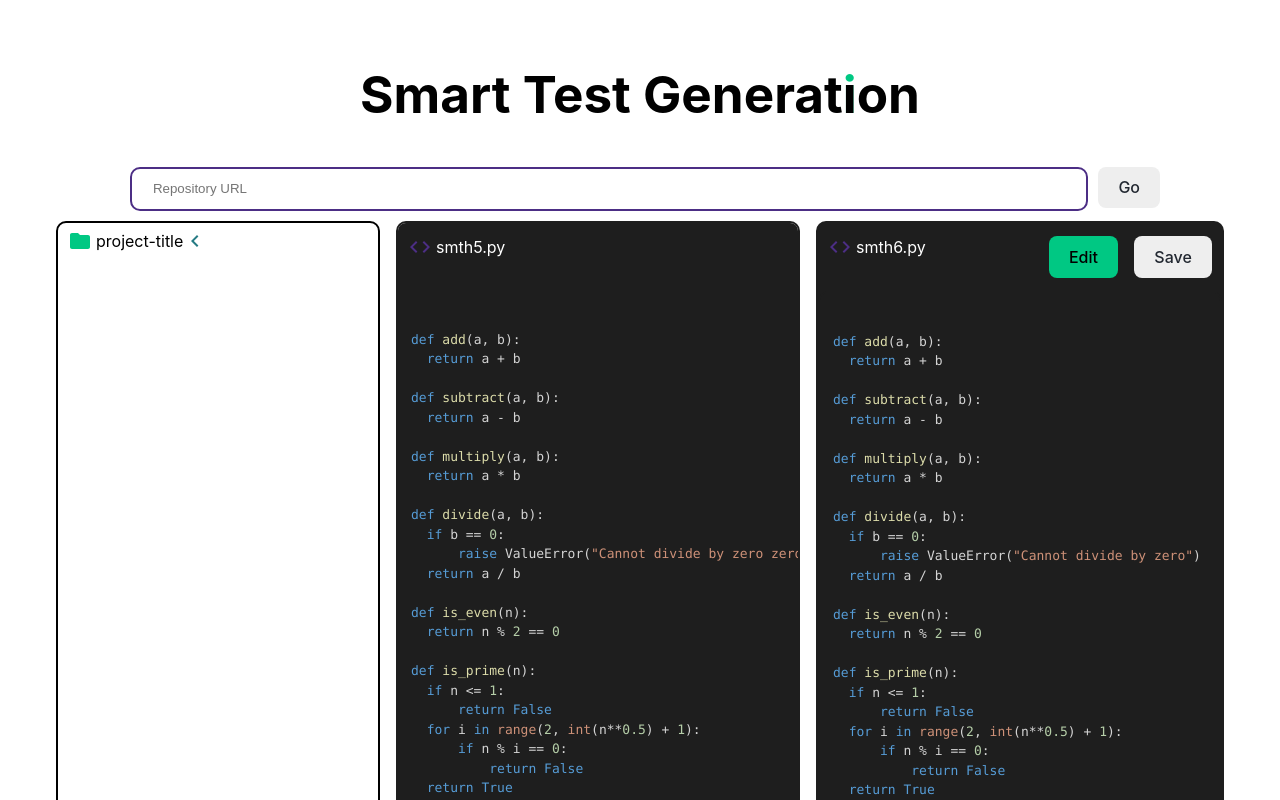
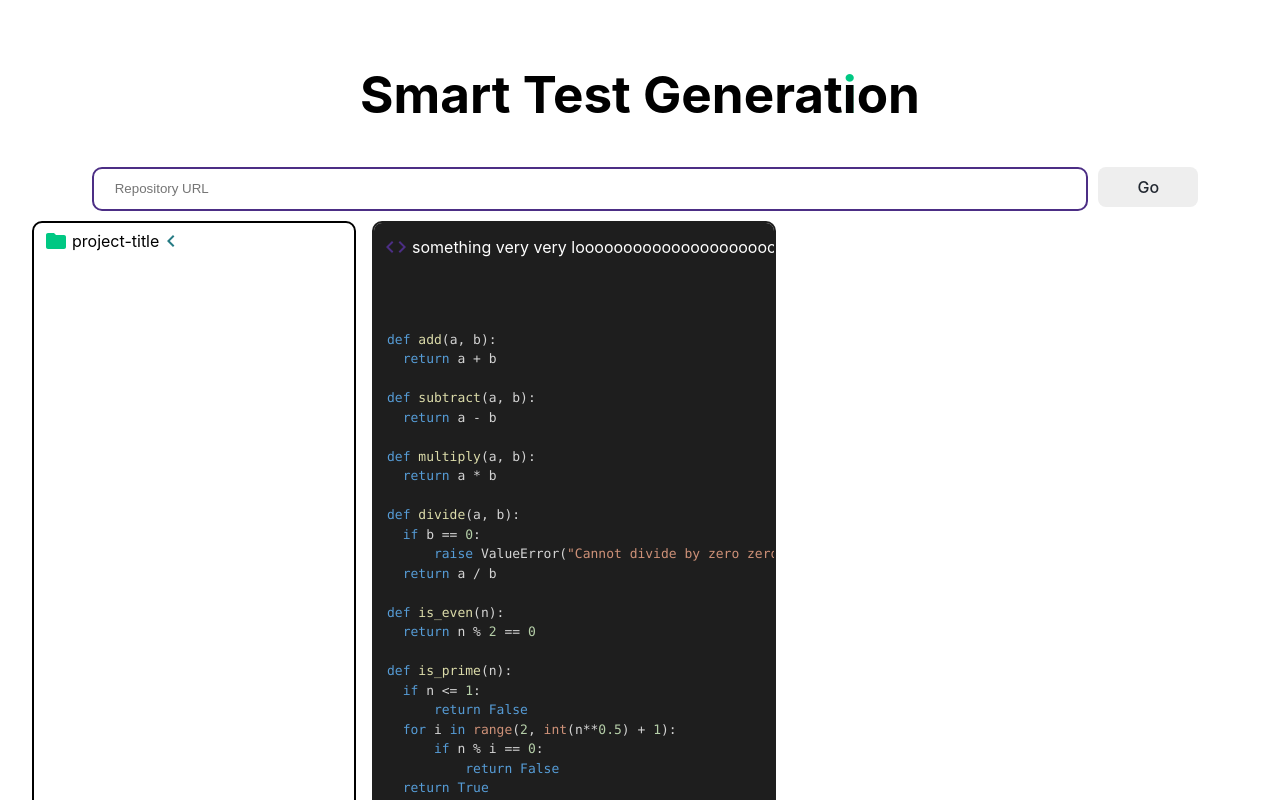
Before and after one commit to calimandaniel/TBH2024, a React (Vite) app in the folder smart-test-generation/client/: page / in a window 1280 px wide. Shown: the top 800 px of the page. Built offline with nearby package versions, Linux system fonts and the light colour scheme.

Commit message:
Fix button size

```diff
--- a/smart-test-generation/client/src/App.jsx
+++ b/smart-test-generation/client/src/App.jsx
@@ -131,8 +131,8 @@ def is_prime(n):
   return True
 `;
 
-const filename1 = 'smth5.py';
-const filename2 = 'smth6.py';
+const filename1 = 'something very very looooooooooooooooooooooooooooooooooooooong 1.pyy';
+const filename2 = 'something very very looooooooong 2.py';
 
 function App() {
   const [repositoryURL, setRepositoryURL] = useState('');
--- a/smart-test-generation/client/src/view/SubmitButton.jsx
+++ b/smart-test-generation/client/src/view/SubmitButton.jsx
@@ -2,7 +2,14 @@ import React from 'react'
 
 const SubmitButton = ({disabled}) => {
   return (
-    <button type="submit" disabled={disabled} className={disabled ? 'disabled-button' : 'enabled-button'}>Go</button>
+    <button
+      type="submit"
+      disabled={disabled}
+      className={disabled ? 'disabled-button' : 'enabled-button'}
+      style={{height: '40px',  width: '100px'}}
+    >
+      Go
+    </button>
   )
 }
 
--- a/smart-test-generation/client/src/view/files_manipulation/EditButton.jsx
+++ b/smart-test-generation/client/src/view/files_manipulation/EditButton.jsx
@@ -5,6 +5,7 @@ const EditButton = ({ editMode, handleToggleEditMode }) => {
     <button
       onClick={handleToggleEditMode}
       className={editMode ? 'cancel-button' : 'edit-button'}
+      style={{height: '40px', width: '100px'}}
     >
       {editMode ? 'Cancel' : 'Edit'}
     </button>
--- a/smart-test-generation/client/src/view/files_manipulation/FilenameDisplay.jsx
+++ b/smart-test-generation/client/src/view/files_manipulation/FilenameDisplay.jsx
@@ -3,7 +3,7 @@ import React from 'react'
 
 const FilenameDisplay = ({ filename }) => {
   return (
-    <p style={{marginBottom:'32px', marginLeft: '10px', color: 'white'}}>
+    <p style={{marginBottom:'32px', marginLeft: '10px', color: 'white', whiteSpace: 'nowrap'}}>
     <CODEICON/>{filename}
   </p>
   )
--- a/smart-test-generation/client/src/view/files_manipulation/SaveButton.jsx
+++ b/smart-test-generation/client/src/view/files_manipulation/SaveButton.jsx
@@ -6,6 +6,7 @@ const SaveButton = ({ edited }) => {
       onClick={() => console.log('Save button clicked')}
       disabled={!edited}
       className={edited ? 'save-button' : 'disabled-button'}
+      style={{height: '42px',  width: '100px'}}
     >
       Save
     </button>
```
